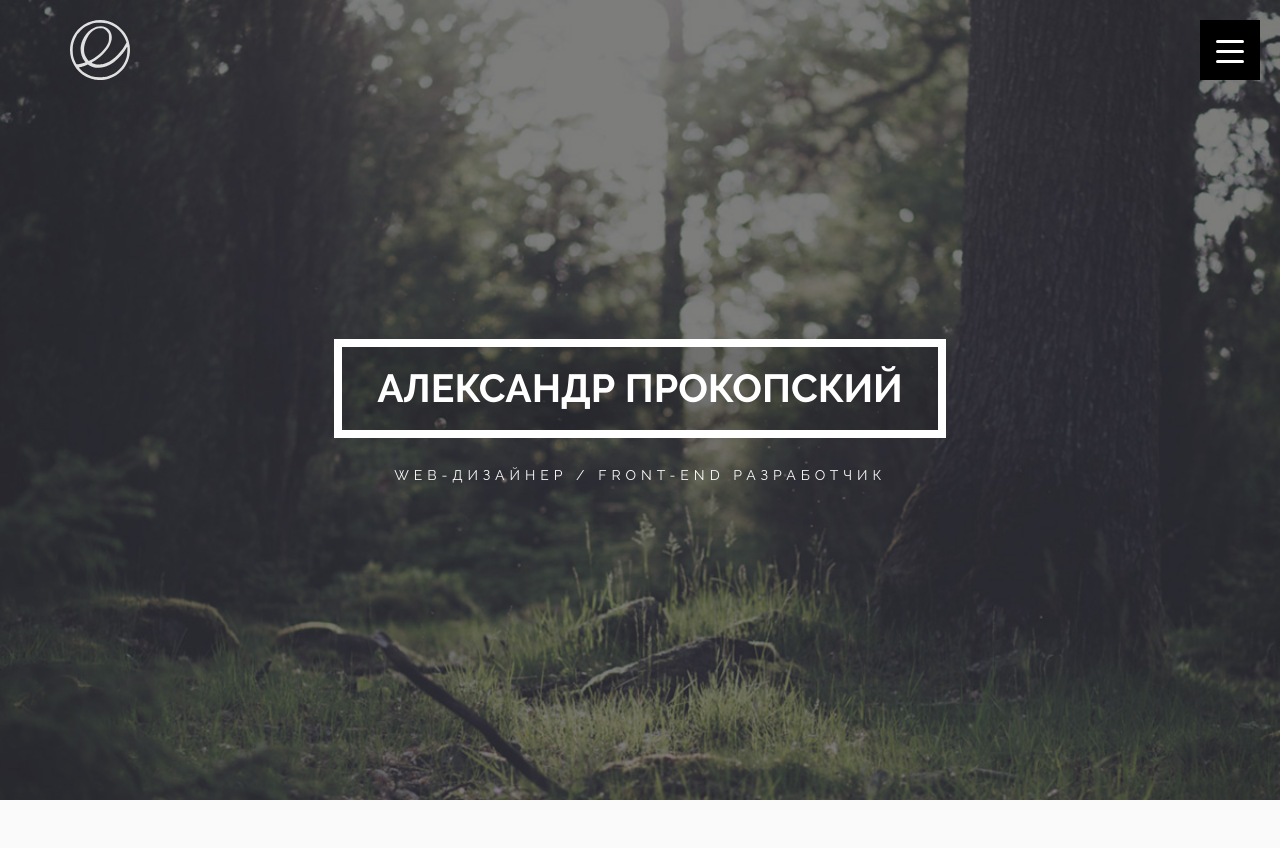
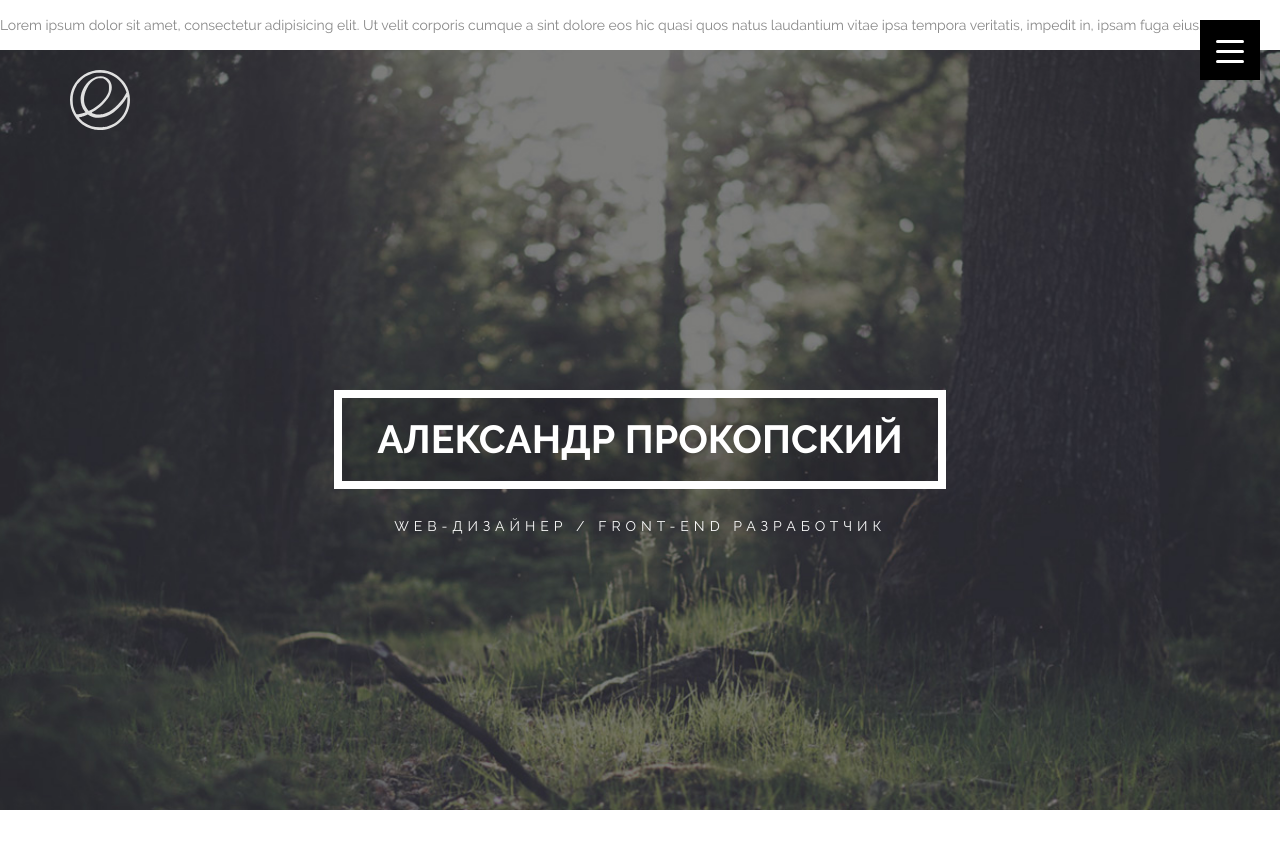
Before and after one commit to Hysteriaa/portfolio, a plain HTML site: page index.html in a window 1280 px wide. Shown: the top 848 px of the page. Drawn offline with Linux system fonts and the light colour scheme.

Commit message:
third commit

```diff
--- a/index.html
+++ b/index.html
@@ -21,7 +21,7 @@
 	<div class="loader">
 		<div class="loader_inner"></div>
 	</div>
-
+	<p>Lorem ipsum dolor sit amet, consectetur adipisicing elit. Ut velit corporis cumque a sint dolore eos hic quasi quos natus laudantium vitae ipsa tempora veritatis, impedit in, ipsam fuga eius.</p>
 	<header class="main_head main_color_bg" data-parallax="scroll" data-image-src="img/bg.jpg" data-z-index="1">
 		<div class="container">
 			<div class="row">
```
